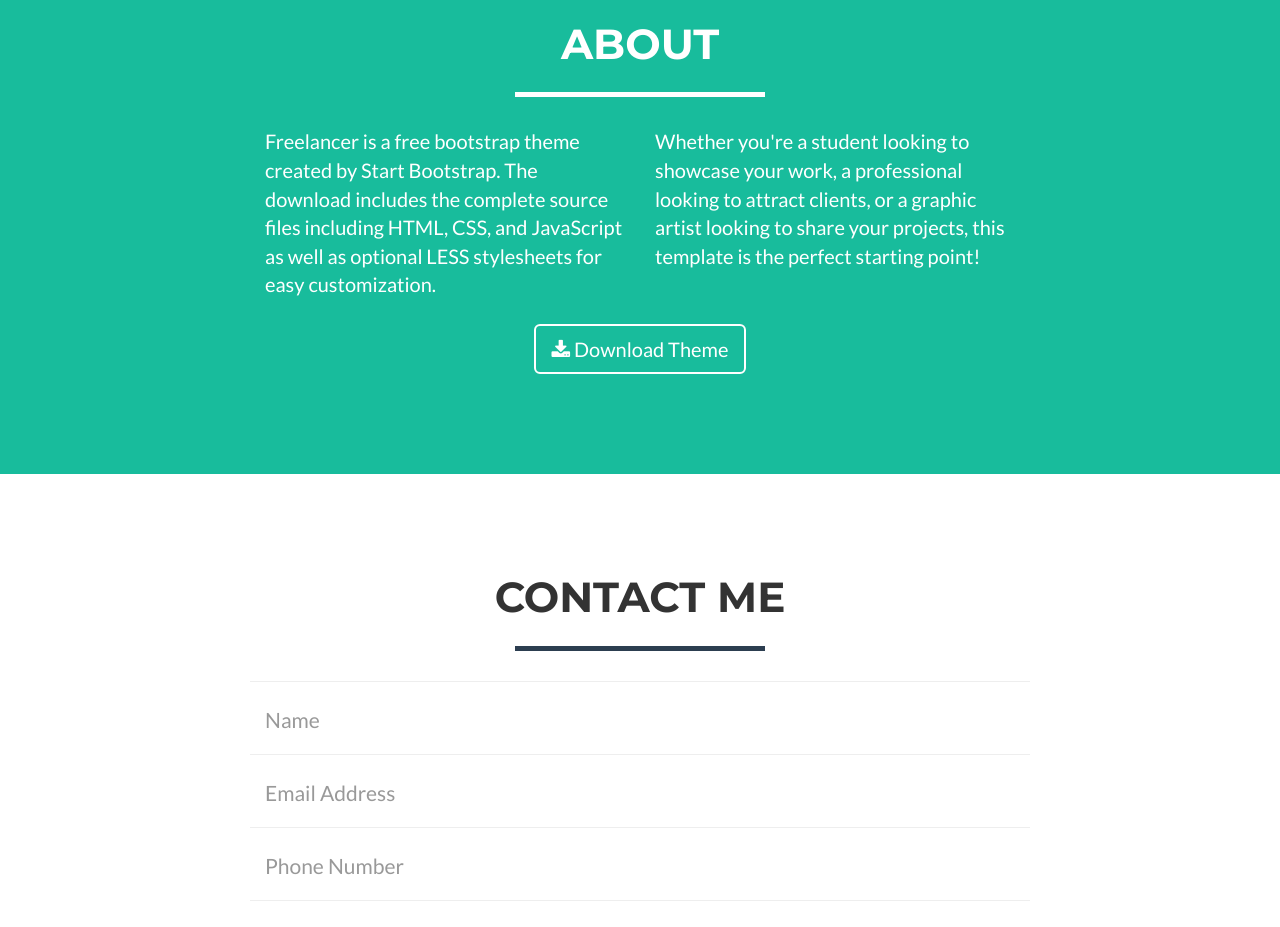
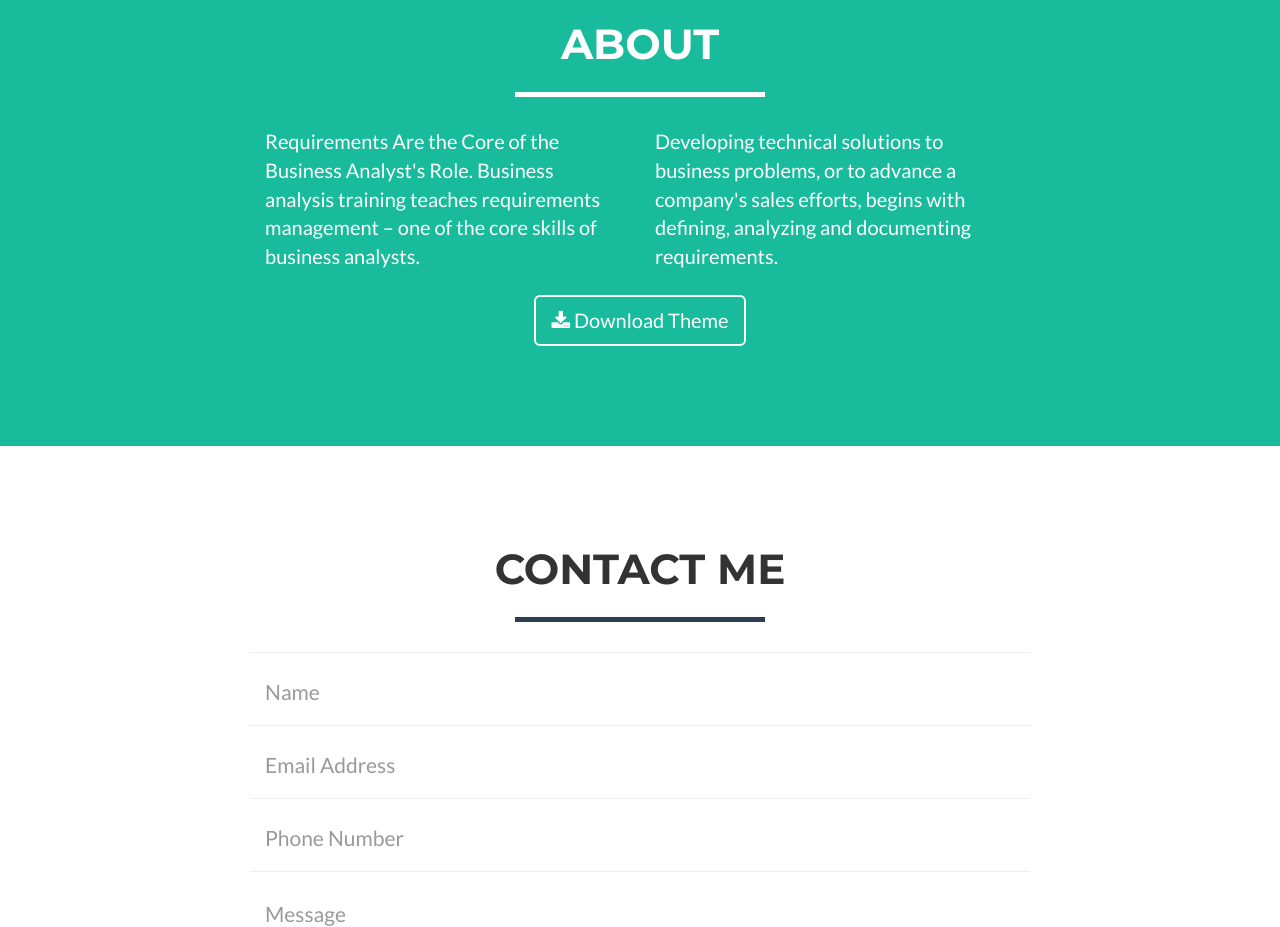
Before and after one commit to narmelkeith/narmelgalang.github.io, a website: page index.html in a window 1280 px wide. Shown: the part 1700-2627 px from the top of the page. Drawn offline with nearby package versions, Linux system fonts and the light colour scheme.

Commit message:
Update index.html

```diff
--- a/index.html
+++ b/index.html
@@ -167,10 +167,10 @@
             </div>
             <div class="row">
                 <div class="col-lg-4 col-lg-offset-2">
-                    <p>Freelancer is a free bootstrap theme created by Start Bootstrap. The download includes the complete source files including HTML, CSS, and JavaScript as well as optional LESS stylesheets for easy customization.</p>
+                    <p>Requirements Are the Core of the Business Analyst's Role. Business analysis training teaches requirements management – one of the core skills of business analysts.</p>
                 </div>
                 <div class="col-lg-4">
-                    <p>Whether you're a student looking to showcase your work, a professional looking to attract clients, or a graphic artist looking to share your projects, this template is the perfect starting point!</p>
+                    <p>Developing technical solutions to business problems, or to advance a company's sales efforts, begins with defining, analyzing and documenting requirements.</p>
                 </div>
                 <div class="col-lg-8 col-lg-offset-2 text-center">
                     <a href="#" class="btn btn-lg btn-outline">
```
